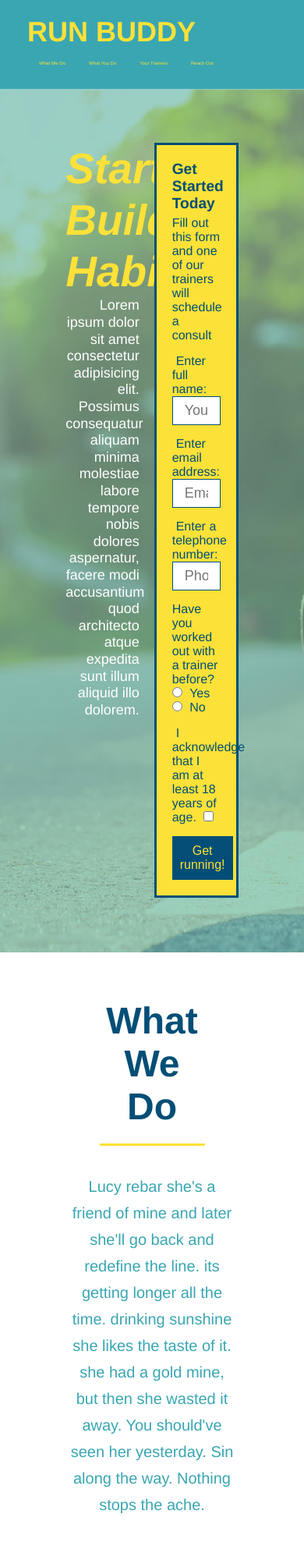
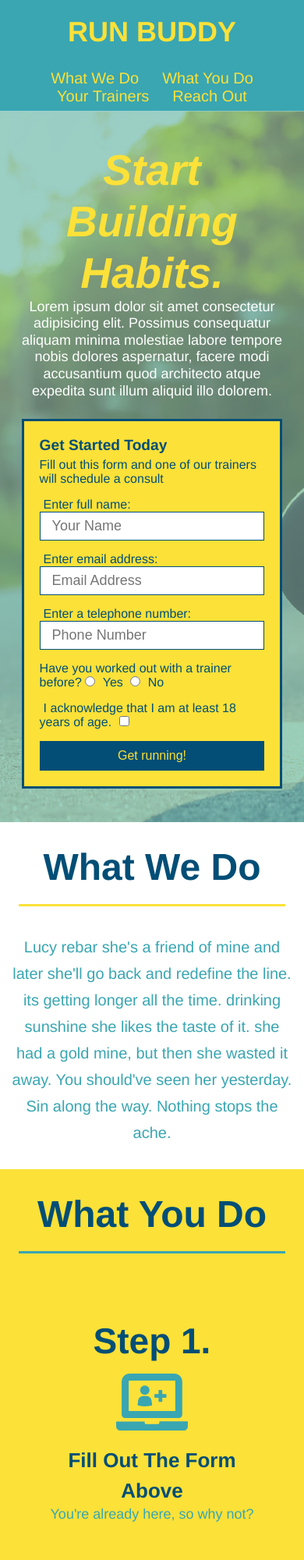
Before and after one commit to EthanRugh/run-buddy, a plain HTML site: page index.html in a window 390 px wide. Shown: the top 2000 px of the page at 78% size. Drawn offline with Linux system fonts and the light colour scheme.

Commit message:
add media query rules to style.css

```diff
--- a/assets/css/style.css
+++ b/assets/css/style.css
@@ -335,15 +335,111 @@ section {
 
 /* MEDIA QUERY FOR SMALLER DESKTOP SCREENS AND SMALLER */
 @media screen and (max-width: 980px) {
+    header {
+        padding-bottom: 0;
+        justify-content: center;
+    }
 
+    header h1 {
+        width: 100%;
+        text-align: center;
+    }
+
+    header nav ul {
+        margin-top: 20px;
+        width: 100%;
+        justify-content: center;
+    }
+
+    header nav ul li a {
+        font-size: 20px;
+    }
+
+    footer h2, footer div {
+        text-align: center;
+        width: 100%;
+    }
+
+    .hero-cta, .hero-form {
+        width: 100%;
+    }
+
+    .hero-cta {
+        text-align: center;
+    }
+
+    .section-title {
+        width: 80%;
+    }
+
+    .trainer {
+        flex: 0 70%;
+    }
+
+    .contact-info iframe {
+        flex: 1 100%;
+    }
 }
 
 /* MEDIA QUERY FOR TABLETS AND SMALLER */
 @media screen and (max-width: 768px) {
+    section {
+        padding: 30px 15px;
+    }
+
+    .step h3 {
+        flex: 1 100%;
+        text-align: center;
+    }
+
+    .step-info {
+        flex: 2 100%;
+        text-align: center;
+        justify-content: center;
+    }
+
+    .step-img {
+        flex: 0 32%;
+        margin-right: 0;
+        margin-top: 15px;
+        margin-bottom: 15px;
+    }
+
+    .step-text {
+        flex: 100%;
+    }
 
 }
 
 /* MEDIA QUERY FOR MOBILE PHONES AND SMALLER */
 @media screen and (max-width: 575px) {
 
+    .hero-form button {
+        width: 100%;
+    }
+
+    .section-title {
+        width: 95%;
+    }
+
+    .intro p {
+        width: 100%
+    }
+
+    .trainer {
+        flex: 0 100%;
+    }
+
+    .contact-info {
+        text-align: center;
+    }
+
+    .contact-info > * {
+        flex: 0 100%;
+    }
+
+    .contact-form {
+        order: 3;
+    }
+
 }
```
